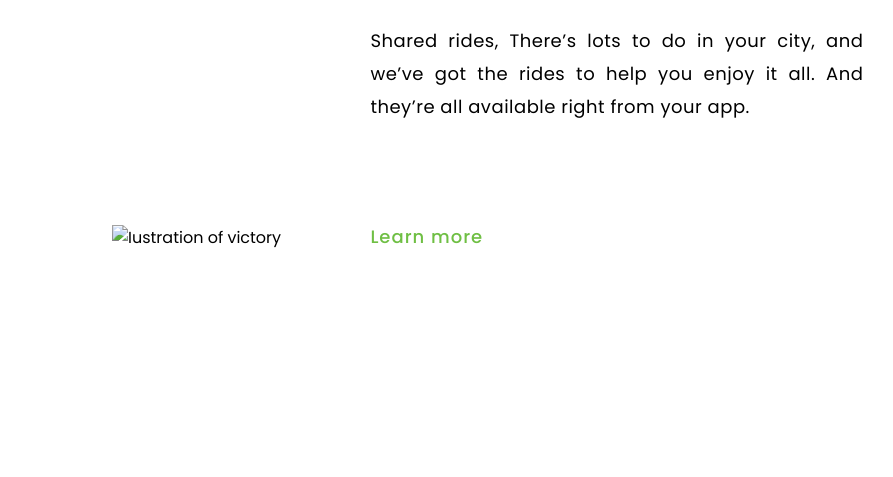
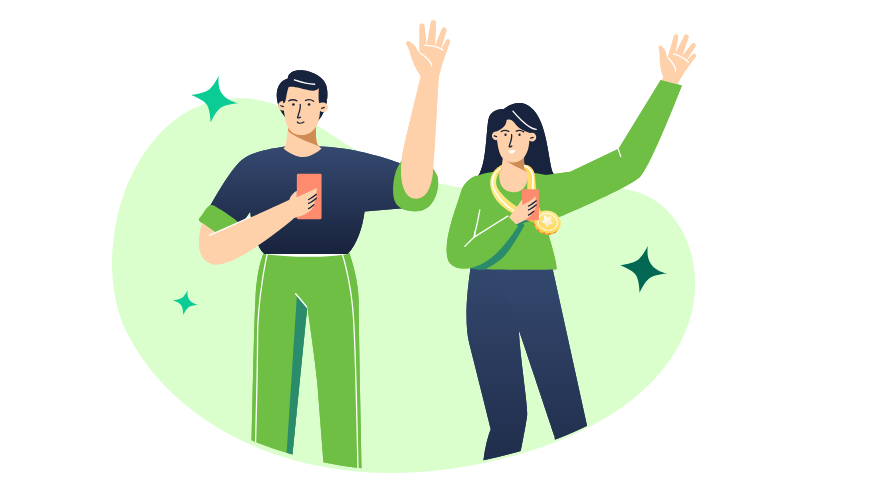
Before and after one commit to riquelmesantosdev/Congratulations, a plain HTML site: page index.html in a window 1280 px wide. Shown: the part 288-765 px from the top of the page, without its empty margins (11-904 px from the left). Drawn offline with Linux system fonts and the light colour scheme.

Commit message:
Ateração no index.html e correção de bug

```diff
--- a/index.html
+++ b/index.html
@@ -23,7 +23,7 @@
     </header>
 
     <main>
-        <img src="./img/(Positive) Congratulation You get 40 point for your ride.svg" alt="Iustration of victory"
+        <img src="./assets/(Positive) Congratulation You get 40 point for your ride.svg" alt="Iustration of victory"
             class="main-image">
 
         <section>
```
